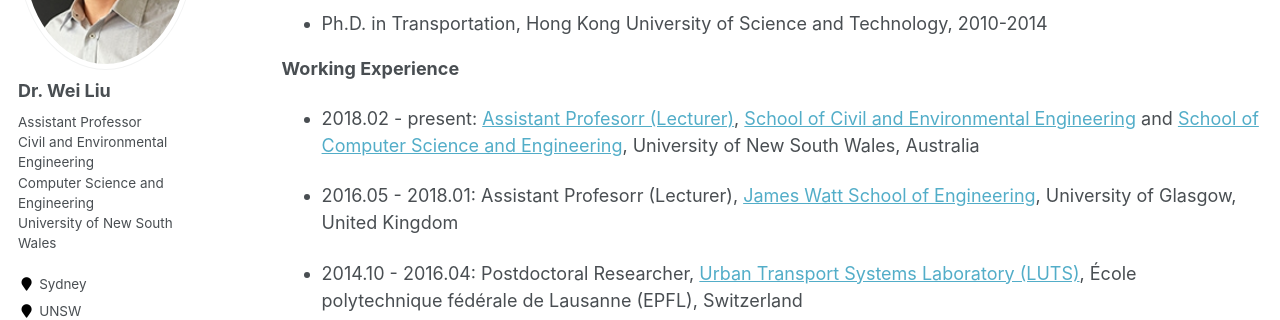
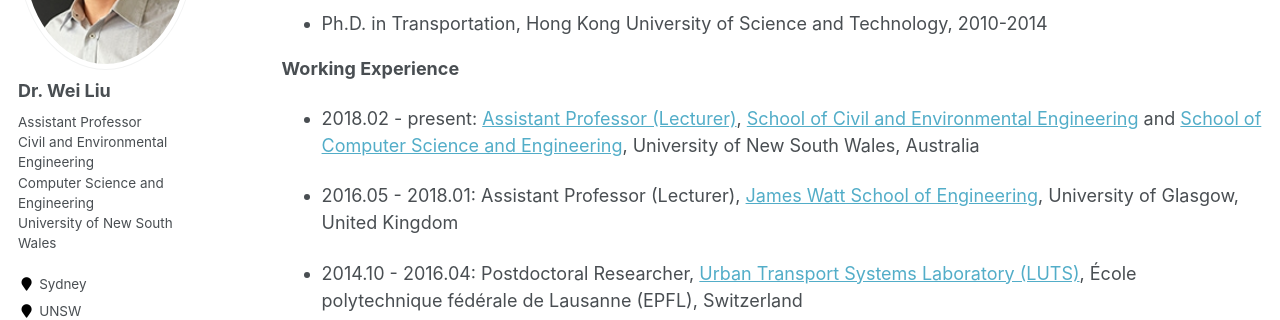
Before and after one commit to weiliu2016/weiliu2016.github.io, a Jekyll site: the page built from _pages/experience.md, in a window 1280 px wide and 967 px high. Shown: the part 277-597 px from the top of the window. Built offline with Jekyll 4.4.1, drawn with Linux system fonts in a browser that asks for light colours.

Commit message:
Update experience.md

```diff
--- a/_pages/experience.md
+++ b/_pages/experience.md
@@ -17,9 +17,9 @@ redirect_from:
 
 **Working Experience**
 
-* 2018.02 - present: [Assistant Profesorr (Lecturer)](https://research.unsw.edu.au/people/dr-wei-liu), [School of Civil and Environmental Engineering](https://www.engineering.unsw.edu.au/civil-engineering/staff/wei-liu) and [School of Computer Science and Engineering](https://www.engineering.unsw.edu.au/computer-science-engineering/lecturer-wei-liu), University of New South Wales, Australia
+* 2018.02 - present: [Assistant Professor (Lecturer)](https://research.unsw.edu.au/people/dr-wei-liu), [School of Civil and Environmental Engineering](https://www.engineering.unsw.edu.au/civil-engineering/staff/wei-liu) and [School of Computer Science and Engineering](https://www.engineering.unsw.edu.au/computer-science-engineering/lecturer-wei-liu), University of New South Wales, Australia
 
-* 2016.05 - 2018.01: Assistant Profesorr (Lecturer), [James Watt School of Engineering](https://www.gla.ac.uk/schools/engineering/), University of Glasgow, United Kingdom
+* 2016.05 - 2018.01: Assistant Professor (Lecturer), [James Watt School of Engineering](https://www.gla.ac.uk/schools/engineering/), University of Glasgow, United Kingdom
 
 * 2014.10 - 2016.04: Postdoctoral Researcher, [Urban Transport Systems Laboratory (LUTS)](https://www.epfl.ch/labs/luts/), École polytechnique fédérale de Lausanne (EPFL), Switzerland
 
```
